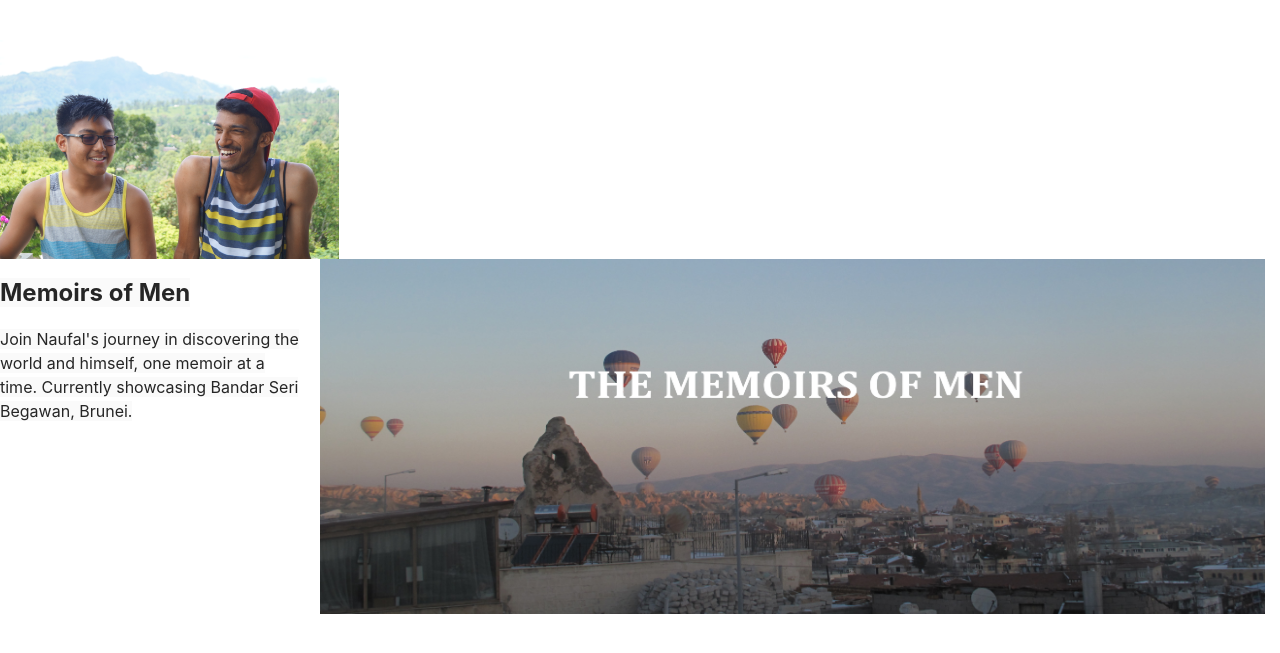
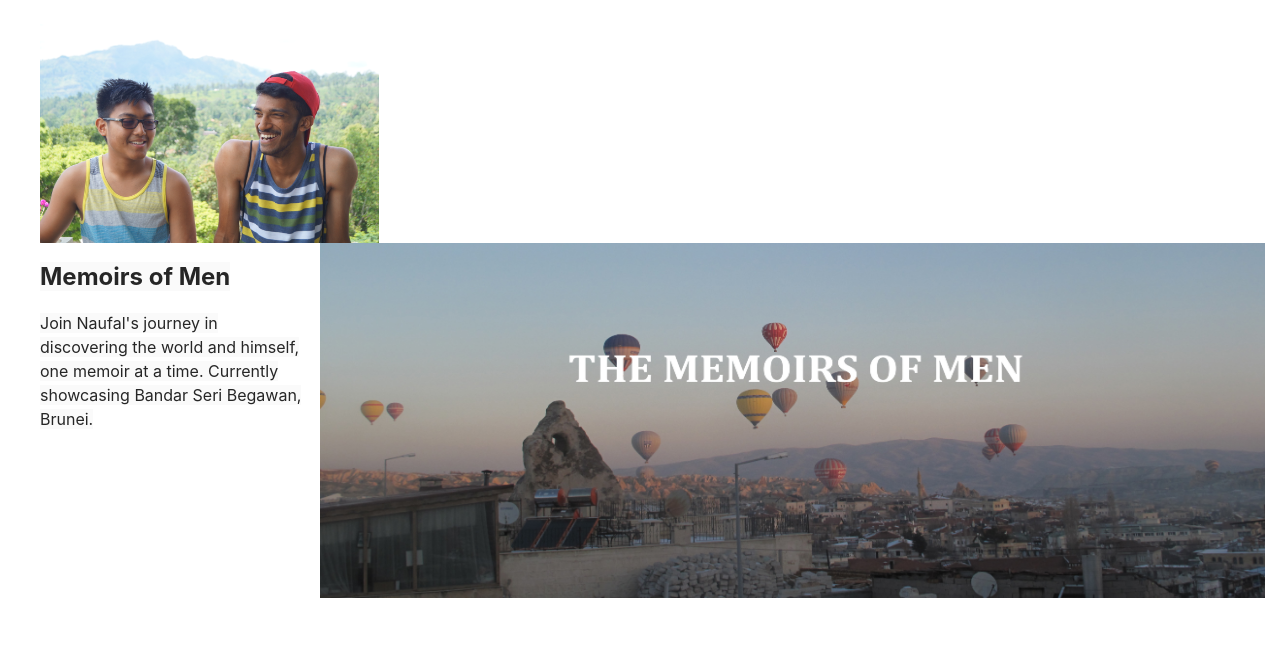
Before and after one commit to memoirsofmen/memoirsofmen.github.io, a PHP site: page / in a window 1280 px wide. Shown: the top 653 px of the page. Run offline with PHP 8.4, Linux system fonts and the light colour scheme.

Commit message:
Update style.css

```diff
--- a/css/style.css
+++ b/css/style.css
@@ -1,5 +1,7 @@
 body {
-	padding-top:5vh;
+	padding-top:3vh;
+	padding-left:5vh;
+	<body style='margin-top:0;margin-left:10;margin-right:10;'>
 }
 
 .instaimg img {margin-bottom:30px;}
@@ -7,4 +9,5 @@ body {
 	opacity:0.7;
 	-moz-opacity:0.8;
 	-webkit-opacity:0.8;
+filter: alpha(opacity=70);
 }
```
